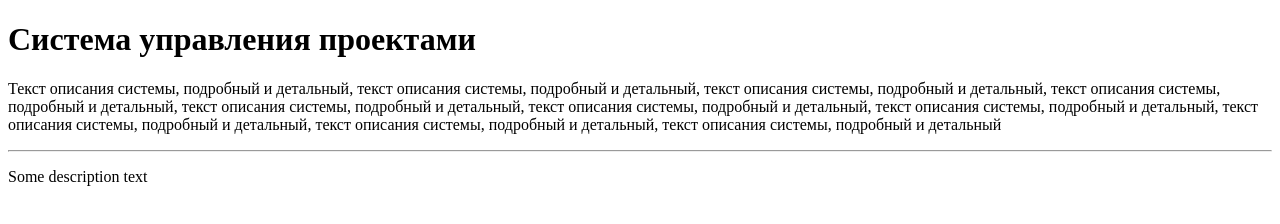
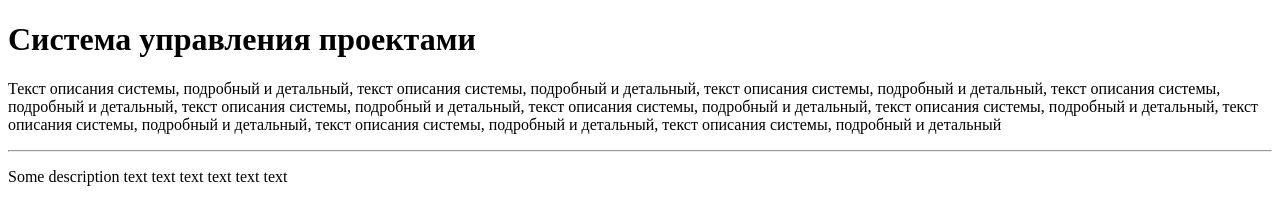
Before and after one commit to sortedmap/git-advanced, a plain HTML site: page index.html in a window 1280 px wide. Drawn offline with Linux system fonts and the light colour scheme.

Commit message:
description changed

```diff
--- a/index.html
+++ b/index.html
@@ -9,6 +9,6 @@
         <h1>Система управления проектами</h1>
         <p>Текст описания системы, подробный и детальный, текст описания системы, подробный и детальный, текст описания системы, подробный и детальный, текст описания системы, подробный и детальный, текст описания системы, подробный и детальный, текст описания системы, подробный и детальный, текст описания системы, подробный и детальный, текст описания системы, подробный и детальный, текст описания системы, подробный и детальный, текст описания системы, подробный и детальный</p>
         <hr>
-        <p>Some description text</p>
+        <p>Some description text text text text text text</p>
     </body>
 </html>
```
